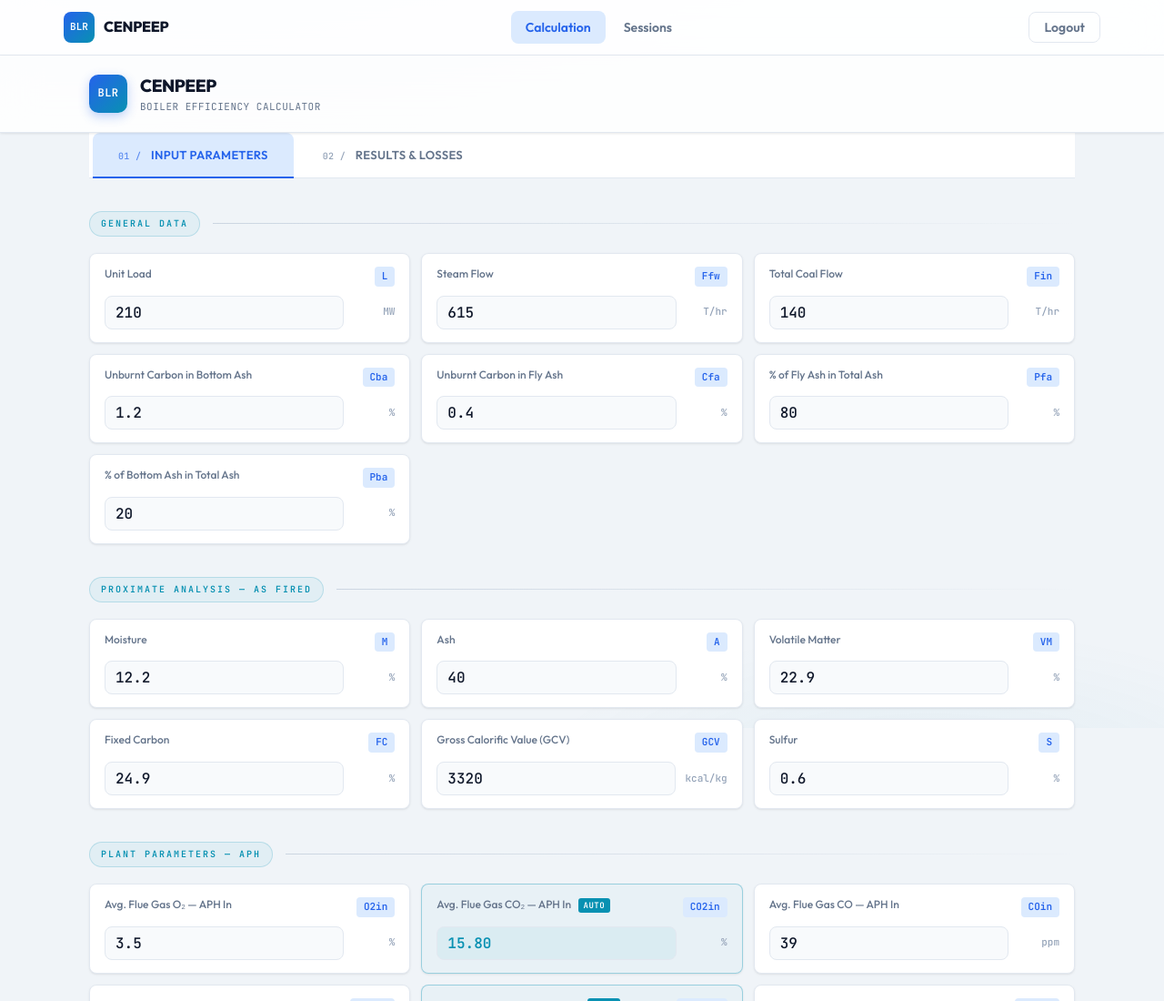
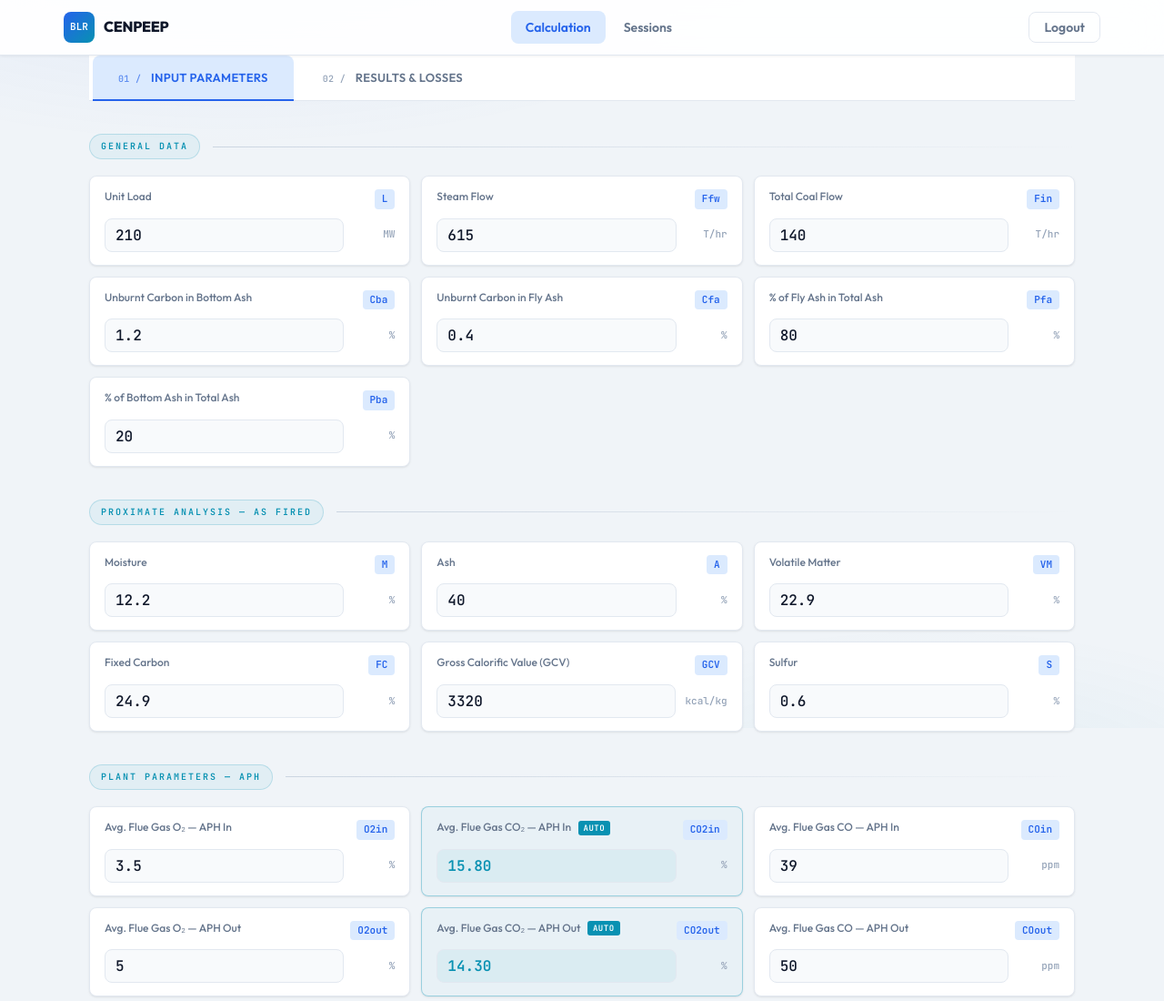
Before and after one commit to Rukan1610/calculator, a plain HTML site: page calculator.html in a window 1280 px wide. Shown: the top 1100 px of the page at 91% size. Drawn offline with Linux system fonts and the light colour scheme; sample sign-in values are in the browser's storage.

Commit message:
removed duplicate header

```diff
--- a/calculator.html
+++ b/calculator.html
@@ -21,18 +21,7 @@
     <button class="nav-logout" onclick="logout()">Logout</button>
   </div>
 </nav>
-<header>
-  <div class="container header-inner">
-    <div class="logo">
-      <div class="logo-icon">BLR</div>
-      <div class="logo-text">
-        <h1>CENPEEP</h1>
-        <p>Boiler Efficiency Calculator</p>
-      </div>
-    </div>
 
-  </div>
-</header>
 <div class="container">
   <div class="tab-nav">
     <button class="tab-btn active" onclick="showTab('input')"><span class="tab-num">01 /</span> Input Parameters</button>
```
